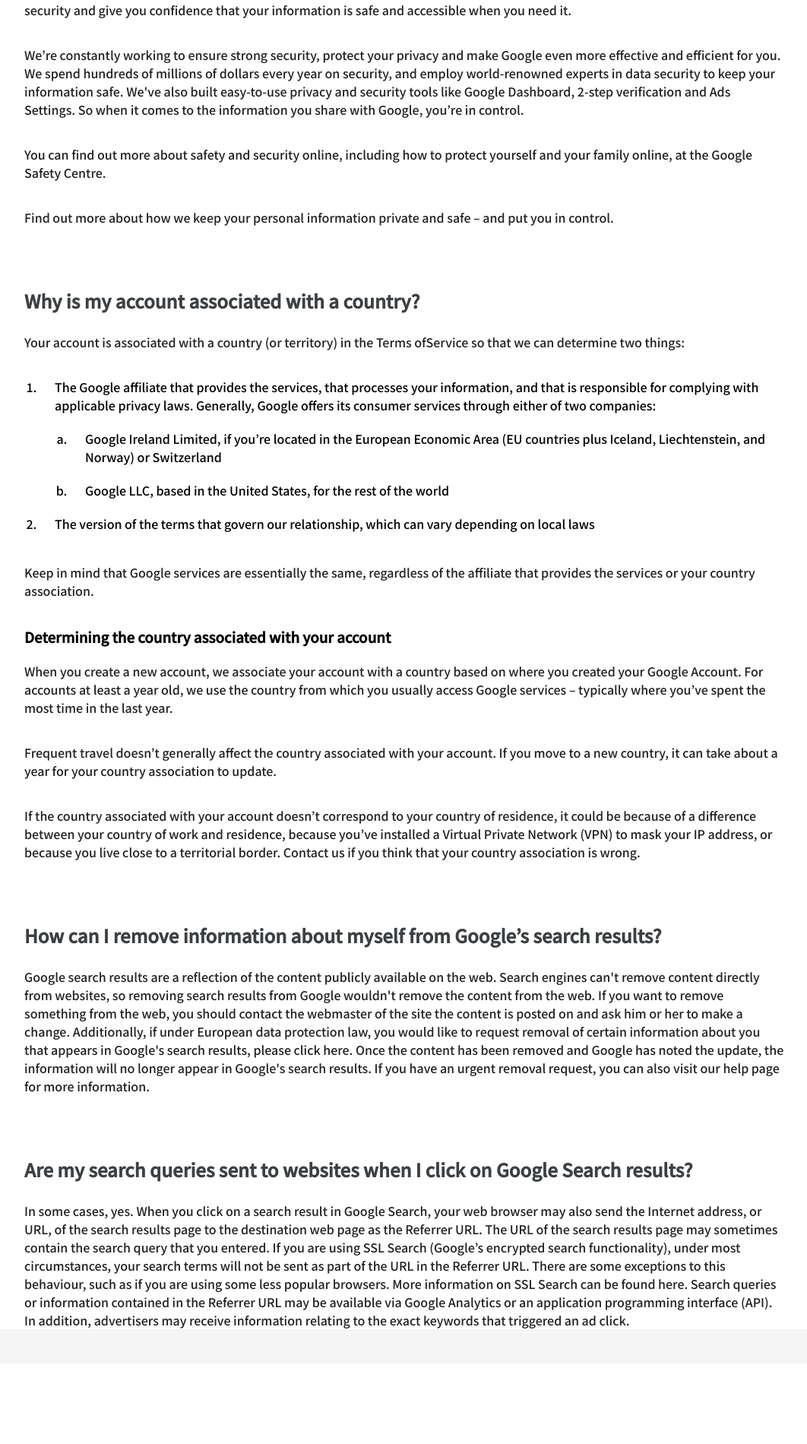
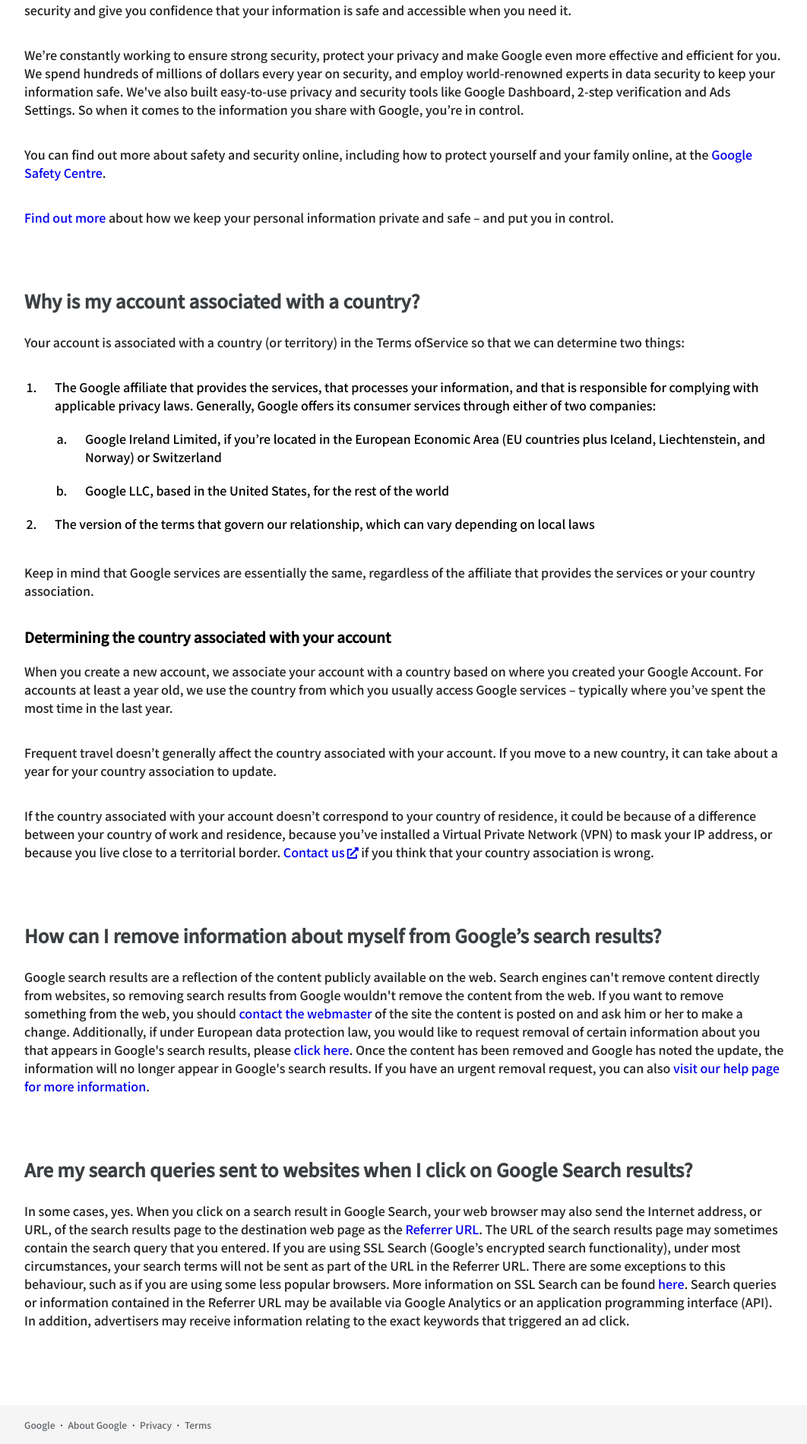
Before and after one commit to mssmln/php-google-faq, a PHP site: page / in a window 1280 px wide. Shown: the part 1054-2954 px from the top of the page at 76% size, without its empty margins (108-1170 px from the left). Before the commit the page ends 2802 px from the top, so only its background shows below. Run offline with PHP 8.4, Linux system fonts and the light colour scheme.

Commit message:
finished off

```diff
--- a/css/style.css
+++ b/css/style.css
@@ -52,7 +52,8 @@ header .top .apps{
 }
 
 
-header .bottom nav ul{
+header .bottom nav ul,
+footer nav ul{
   display: flex;
   list-style: none;
   border-bottom: 1px solid #5f6368;
@@ -68,7 +69,8 @@ header .bottom nav ul li:last-child a{
   padding-bottom: 6px;
 }
 
-header .bottom nav ul li a{
+header .bottom nav ul li a,
+footer nav ul li a{
   text-decoration: none;
   color: #5f6368;
 }
@@ -121,16 +123,33 @@ header .bottom nav ul li a{
   text-decoration: none;
 }
 
+.faq p a i{
+  font-size: 15px;
+  margin-left: 3px;
+}
 
 /* /main */
 
-
-
-
-
-
-
 footer{
   background-color: #f5f5f5;
-  height: 45px;
+  margin-top: 50px;
 }
+
+footer nav ul{
+  border-bottom: 0;
+}
+
+footer nav ul li{
+  padding: 17px 0;
+  text-transform: capitalize;
+  font-size: 12px;
+}
+
+footer nav ul li:first-child{
+  padding-left: 0;
+}
+
+footer nav ul li:not(:first-child)::before{
+  content: "\0000b7";
+  padding: 0 5px;
+}
--- a/index.php
+++ b/index.php
@@ -4,23 +4,23 @@ Ci sono diverse domande con relative risposte. Gestire il “Database” e la vi
 <?php
   $faqs = [
     [
-      'title' => 'How are you implementing the recent Court of Justice of the European Union (CJEU) decision on the right to be forgotten?',
+      'title' => '<h2>How are you implementing the recent Court of Justice of the European Union (CJEU) decision on the right to be forgotten?</h2>',
       'text' => "<p>The recent <a href='#'>ruling by the Court of Justice of the European Union</a> has profound consequences for search engines in Europe. The court found that certain users have the right to ask search engines like Google to remove results for queries that include the person's name. To qualify, the results shown would need to be inadequate, irrelevant, no longer relevant, or excessive.</p>
       <p>Since this ruling was published on 13 May 2014, we've been working around the clock to comply. This is a complicated process because we need to assess each individual request and balance the rights of the individual to control his or her personal data with the public's right to know and distribute information.</p>
-      <p>If you have a removal request, please fill out this web form. You'll receive an automatic reply confirming that we have received your request. We will then assess your case – please note that this may take some time because we have already received many such requests. In evaluating your request, we will look at whether the results include outdated information about your private life. We'll also look at whether there's a public interest in the information remaining in our search results – for example, if it relates to financial scams, professional malpractice, criminal convictions or your public conduct as a government official (elected or unelected). These are difficult judgements and as a private organisation, we may not be in a good position to decide on your case. If you disagree with our decision you can contact your local DPA.</p>
+      <p>If you have a removal request, please fill out this <a href='#'>web form</a>. You'll receive an automatic reply confirming that we have received your request. We will then assess your case – please note that this may take some time because we have already received many such requests. In evaluating your request, we will look at whether the results include outdated information about your private life. We'll also look at whether there's a public interest in the information remaining in our search results – for example, if it relates to financial scams, professional malpractice, criminal convictions or your public conduct as a government official (elected or unelected). These are difficult judgements and as a private organisation, we may not be in a good position to decide on your case. If you disagree with our decision you can contact your local DPA.</p>
       <p>We look forward to working closely with data protection authorities and others over the coming months as we refine our approach. The CJEU's ruling constitutes a significant change for search engines. While we are concerned about its impact, we also believe that it's important to respect the Court's judgement and we are working hard to devise a process that complies with the law.</p>
       <p>When you search for a name, you may see a notice that says that results may have been modified in accordance with data protection law in Europe. We’re showing this notice in Europe when a user searches for most names, not just pages that have been affected by a removal.</p>"
     ],
      [
-       'title' => 'How does Google protect my privacy and keep my information secure?',
+       'title' => '<h2>How does Google protect my privacy and keep my information secure?</h2>',
        'text' => "<p>We know that security and privacy are important to you - and they are important to us, too. We make it a priority to provide strong security and give you confidence that your information is safe and accessible when you need it.</p>
        <p>We’re constantly working to ensure strong security, protect your privacy and make Google even more effective and efficient for you. We spend hundreds of millions of dollars every year on security, and employ world-renowned experts in data security to keep your information safe. We've also built easy-to-use privacy and security tools like Google Dashboard, 2-step verification and Ads Settings. So when it comes to the information you share with Google, you’re in control.</p>
-       <p>You can find out more about safety and security online, including how to protect yourself and your family online, at the Google Safety Centre.</p>
-       <p>Find out more about how we keep your personal information private and safe – and put you in control.</p>"
+       <p>You can find out more about safety and security online, including how to protect yourself and your family online, at the <a href='#'>Google Safety Centre</a>.</p>
+       <p><a href='#'>Find out more</a> about how we keep your personal information private and safe – and put you in control.</p>"
 
      ],
     [
-      'title' => 'Why is my account associated with a country?',
+      'title' => '<h2>Why is my account associated with a country?</h2>',
       'text' => "<p>Your account is associated with a country (or territory) in the Terms ofService so that we can determine two things:</p>
       <ol type='1'><li>The Google affiliate that provides the services, that processes your information, and that is responsible for complying with applicable privacy laws. Generally, Google offers its consumer services through either of two companies:</li>
       <ol type='a'><li>Google Ireland Limited, if you’re located in the European Economic Area (EU countries plus Iceland, Liechtenstein, and Norway) or Switzerland</li>
@@ -30,15 +30,15 @@ Ci sono diverse domande con relative risposte. Gestire il “Database” e la vi
       <h3>Determining the country associated with your account</h3>
       <p>When you create a new account, we associate your account with a country based on where you created your Google Account. For accounts at least a year old, we use the country from which you usually access Google services – typically where you’ve spent the most time in the last year.</p>
       <p>Frequent travel doesn’t generally affect the country associated with your account. If you move to a new country, it can take about a year for your country association to update.</p>
-      <p>If the country associated with your account doesn’t correspond to your country of residence, it could be because of a difference between your country of work and residence, because you’ve installed a Virtual Private Network (VPN) to mask your IP address, or because you live close to a territorial border. Contact us if you think that your country association is wrong.</p>"
+      <p>If the country associated with your account doesn’t correspond to your country of residence, it could be because of a difference between your country of work and residence, because you’ve installed a Virtual Private Network (VPN) to mask your IP address, or because you live close to a territorial border. <a href='#'>Contact us<i class='fas fa-external-link-alt'></i></a> if you think that your country association is wrong.</p>"
     ],
     [
-      'title' => 'How can I remove information about myself from Google’s search results?',
-      'text' => "<p>Google search results are a reflection of the content publicly available on the web. Search engines can't remove content directly from websites, so removing search results from Google wouldn't remove the content from the web. If you want to remove something from the web, you should contact the webmaster of the site the content is posted on and ask him or her to make a change. Additionally, if under European data protection law, you would like to request removal of certain information about you that appears in Google's search results, please click here. Once the content has been removed and Google has noted the update, the information will no longer appear in Google's search results. If you have an urgent removal request, you can also visit our help page for more information.</p>"
+      'title' => '<h2>How can I remove information about myself from Google’s search results?</h2>',
+      'text' => "<p>Google search results are a reflection of the content publicly available on the web. Search engines can't remove content directly from websites, so removing search results from Google wouldn't remove the content from the web. If you want to remove something from the web, you should <a href='#'>contact the webmaster</a> of the site the content is posted on and ask him or her to make a change. Additionally, if under European data protection law, you would like to request removal of certain information about you that appears in Google's search results, please <a href='#'>click here</a>. Once the content has been removed and Google has noted the update, the information will no longer appear in Google's search results. If you have an urgent removal request, you can also <a href='#'>visit our help page for more information</a>.</p>"
     ],
     [
-      'title' => 'Are my search queries sent to websites when I click on Google Search results?',
-      'text' => "<p>In some cases, yes. When you click on a search result in Google Search, your web browser may also send the Internet address, or URL, of the search results page to the destination web page as the Referrer URL. The URL of the search results page may sometimes contain the search query that you entered. If you are using SSL Search (Google’s encrypted search functionality), under most circumstances, your search terms will not be sent as part of the URL in the Referrer URL. There are some exceptions to this behaviour, such as if you are using some less popular browsers. More information on SSL Search can be found here. Search queries or information contained in the Referrer URL may be available via Google Analytics or an application programming interface (API). In addition, advertisers may receive information relating to the exact keywords that triggered an ad click.</p>"
+      'title' => '<h2>Are my search queries sent to websites when I click on Google Search results?</h2>',
+      'text' => "<p>In some cases, yes. When you click on a search result in Google Search, your web browser may also send the Internet address, or URL, of the search results page to the destination web page as the <a href='#'>Referrer URL</a>. The URL of the search results page may sometimes contain the search query that you entered. If you are using SSL Search (Google’s encrypted search functionality), under most circumstances, your search terms will not be sent as part of the URL in the Referrer URL. There are some exceptions to this behaviour, such as if you are using some less popular browsers. More information on SSL Search can be found <a href='#'>here</a>. Search queries or information contained in the Referrer URL may be available via Google Analytics or an application programming interface (API). In addition, advertisers may receive information relating to the exact keywords that triggered an ad click.</p>"
     ]
 ];
 ?>
@@ -91,7 +91,7 @@ Ci sono diverse domande con relative risposte. Gestire il “Database” e la vi
 
       #} ?>
       <div class="faq">
-        <h2><?php echo $faq["title"] ?></h2>
+        <?php echo $faq["title"] // sono senza tag html perchè gli ho messi direttamente nel value del array , se qui li lasciassi, me ne troverei in più vuoti, visibili dal inspector ?>
         <?php echo $faq["text"] ?>
 
       </div>
@@ -108,6 +108,15 @@ Ci sono diverse domande con relative risposte. Gestire il “Database” e la vi
   </main>
 
   <footer>
+    <nav class="container">
+      <ul>
+        <li><a href="#">google</a></li>
+        <li><a href="#">about google</a></li>
+        <li><a href="#">privacy</a></li>
+        <li><a href="#">terms</a></li>
+
+      </ul>
+    </nav>
 
   </footer>
 
--- a/tag.html
+++ b/tag.html
@@ -0,0 +1,4 @@
+<ol>
+  <li></li>
+</ol>
+<a href="#"></a>
```
